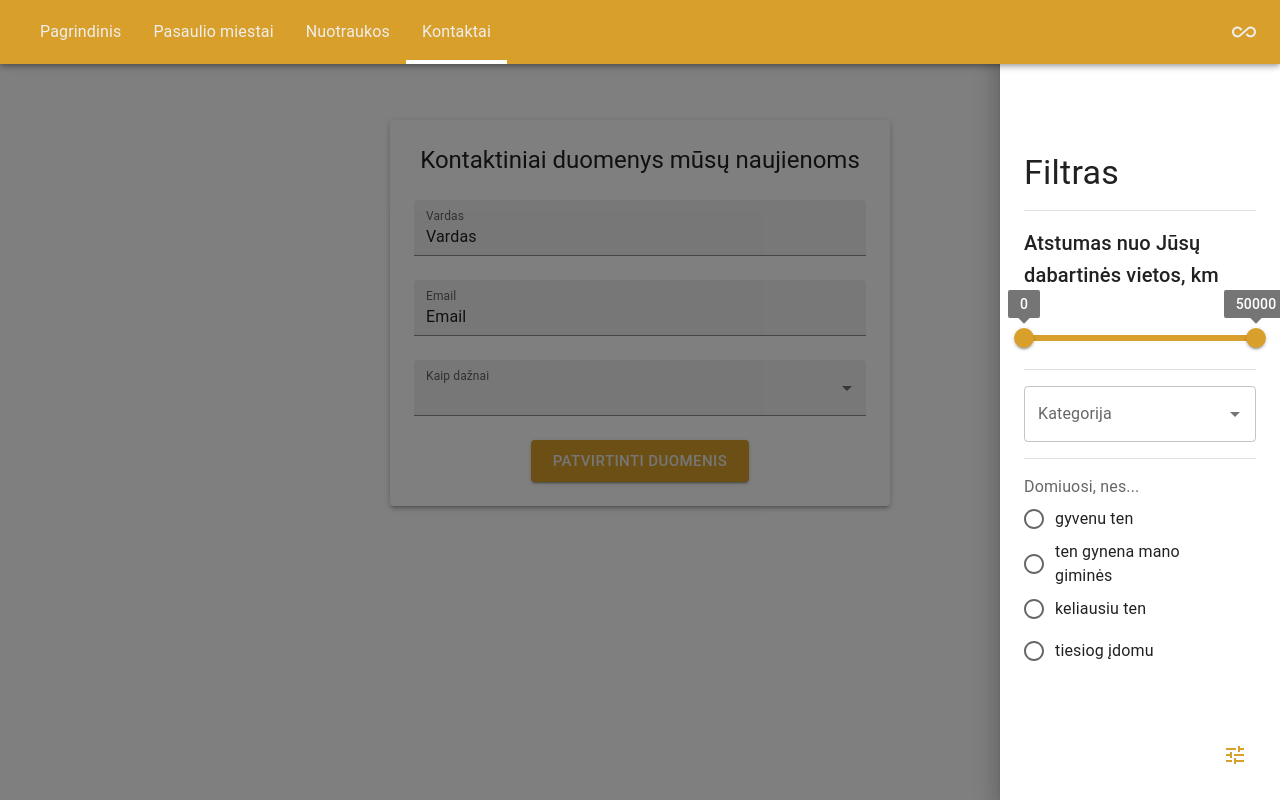
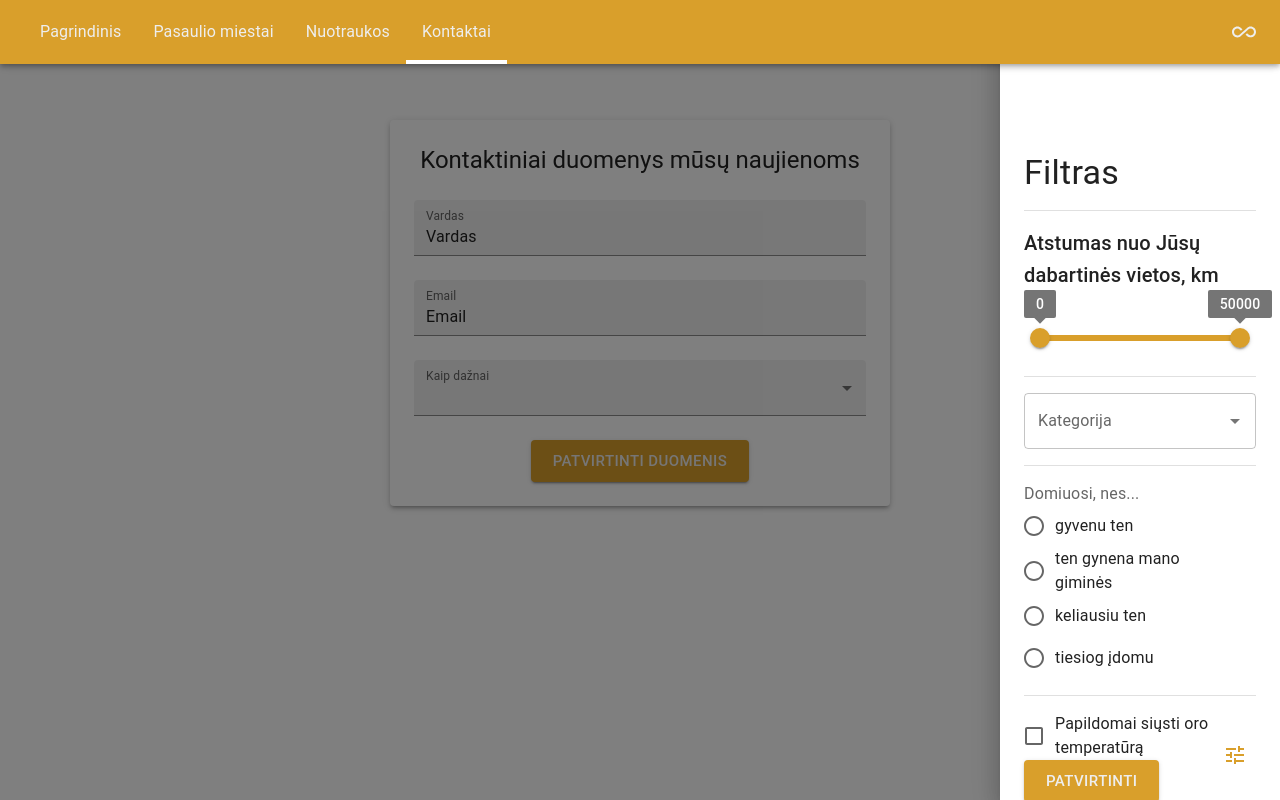
Before and after one commit to tatjanasibik/cafe3-react-simple-tatjana-sibik, a React (Create React App) app: page /contact in a window 1280 px wide. Both pictures are taken after a click on the button 1235 px from the left and 755 px from the top of the page. Built offline with nearby package versions, Linux system fonts and the light colour scheme.

Commit message:
feat: checkbox created

```diff
--- a/src/pages/contact-page/components/filters.jsx
+++ b/src/pages/contact-page/components/filters.jsx
@@ -15,6 +15,8 @@ import {
     RadioGroup,
     FormControlLabel,
     Radio,
+    Button,
+    Checkbox,
 } from '@mui/material';
 import TuneIcon from '@mui/icons-material/Tune';
 import theme from '../../../styles/theme';
@@ -39,6 +41,7 @@ const Filters = () => {
     const [kmRange, setKmRange] = React.useState([0, 50000]);
     const [category, setCategory] = React.useState(null);
     const [reason, setReason] = React.useState(null);
+    const [subscribe, setSubscribe] = React.useState(true);
 
     return (
         <>
@@ -73,6 +76,7 @@ const Filters = () => {
                     <Divider sx={{ my: 2 }} />
                     <FormControl sx={{ width: '100%' }}>
                         <Typography variant="h6" sx={{}}>Atstumas nuo Jūsų dabartinės vietos, km</Typography>
+                        <Box sx={{ mx: 2 }}>
                             <Slider
                                 value={kmRange}
                                 min={0}
@@ -81,6 +85,7 @@ const Filters = () => {
                                 valueLabelDisplay="on"
                                 sx={{ mt: 4 }}
                             />
+                        </Box>
                     </FormControl>
                     <Divider sx={{ my: 2 }} />
                     <Autocomplete
@@ -120,6 +125,20 @@ const Filters = () => {
                             )}
                         </RadioGroup>
                     </FormControl>
+                    <Divider sx={{ my: 2 }} />
+                    <Box>
+                        <FormControlLabel
+                            control={(
+                                <Checkbox
+                                    value={subscribe}
+                                    onChange={(_, newSubscribe) => setSubscribe(newSubscribe)}
+                                />
+                            )}
+                            label="Papildomai siųsti oro temperatūrą">
+
+                        </FormControlLabel>
+                    </Box>
+                    <Button type="submit" variant="contained" size="large">Patvirtinti</Button>
                 </Box>
             </Drawer>
         </>
```
Lines whose indentation alone changed are shown as unchanged.
